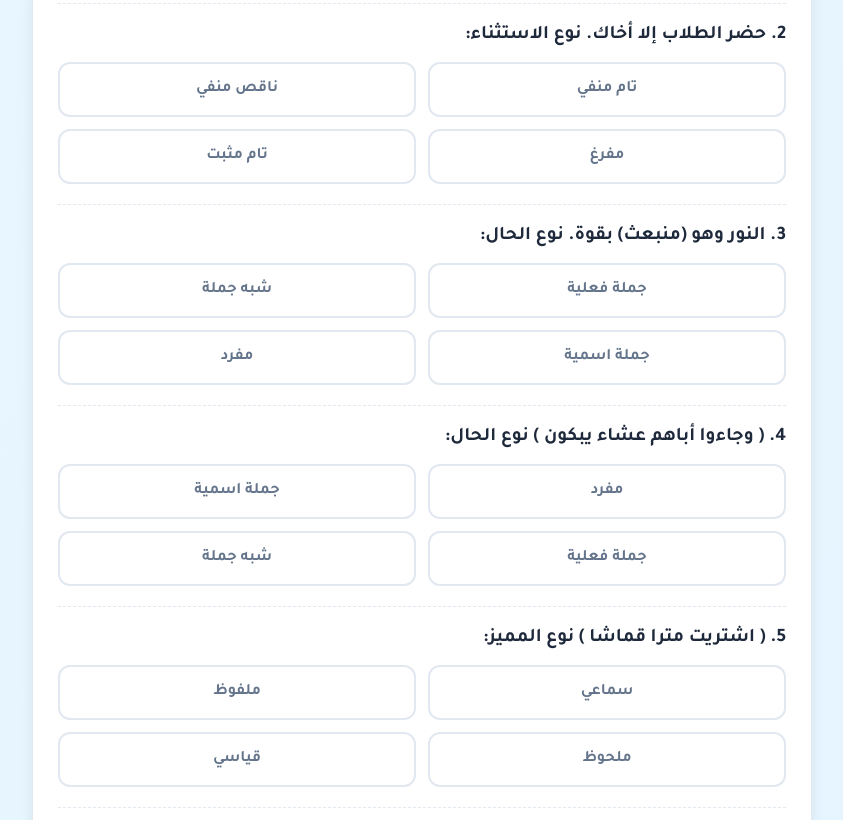
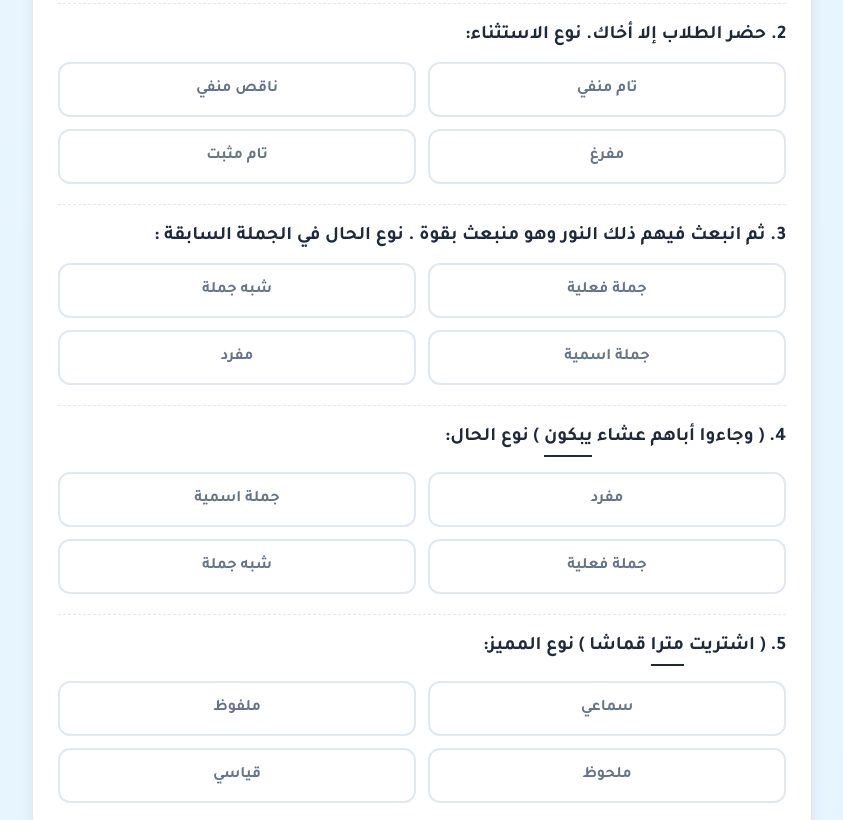
Before and after one commit to almutawasita4-bilhofuf/Arabic-3, a plain HTML site: page index.html in a window 1280 px wide. Shown: the part 5389-6209 px from the top of the page, without its empty margins (218-1061 px from the left). Drawn offline with Linux system fonts and the light colour scheme.

Commit message:
Update index.html

```diff
--- a/index.html
+++ b/index.html
@@ -204,6 +204,14 @@
             font-weight: 700;
             color: var(--text-main);
             margin-bottom: 15px;
+        }
+
+        /* تخصيص شكل الخط تحت الكلمات */
+        u {
+            text-decoration: none; /* إلغاء التسطير الافتراضي */
+            border-bottom: 2px solid #1e293b; /* خط منفصل بلون داكن */
+            padding-bottom: 6px; /* مسافة بين الكلمة والخط */
+            display: inline-block; /* لضمان ظهور المسافة بشكل صحيح */
         }
 
         .options-grid {
@@ -415,9 +423,9 @@
                 questions: [
                     { q: "تصدق الغني بصاع (قمحا). نوع التمييز:", options: ["مفرد", "جملة", "قياسي", "سماعي"], a: "مفرد" },
                     { q: "حضر الطلاب إلا أخاك. نوع الاستثناء:", options: ["تام مثبت", "تام منفي", "ناقص منفي", "مفرغ"], a: "تام مثبت" },
-                    { q: "النور وهو (منبعث) بقوة. نوع الحال:", options: ["جملة اسمية", "مفرد", "جملة فعلية", "شبه جملة"], a: "جملة اسمية" },
-                    { q: "( وجاءوا أباهم عشاء يبكون ) نوع الحال:", options: ["جملة فعلية", "مفرد", "جملة اسمية", "شبه جملة"], a: "جملة فعلية" },
-                    { q: "( اشتريت مترا قماشا ) نوع المميز:", options: ["ملفوظ", "ملحوظ", "قياسي", "سماعي"], a: "ملفوظ" },
+                    { q: "ثم انبعث فيهم ذلك النور وهو منبعث بقوة . نوع الحال في الجملة السابقة :", options: ["جملة اسمية", "مفرد", "جملة فعلية", "شبه جملة"], a: "جملة اسمية" },
+                    { q: "( وجاءوا أباهم عشاء <u>يبكون</u> ) نوع الحال:", options: ["جملة فعلية", "مفرد", "جملة اسمية", "شبه جملة"], a: "جملة فعلية" },
+                    { q: "( اشتريت <u>مترا</u> قماشا ) نوع المميز:", options: ["ملفوظ", "ملحوظ", "قياسي", "سماعي"], a: "ملفوظ" },
                     { q: "( ختمت بنت الشاطئ القرآن حفظا ) نوع المميز:", options: ["ملحوظ", "ملفوظ", "قياسي", "سماعي"], a: "ملحوظ" },
                     { q: "( لم يحفظ الطلاب القصيدة إلا خالدًا ) حكم النصب:", options: ["جائز", "واجب", "ممتنع", "حسب موقعه"], a: "جائز" },
                     { q: "يجحد الناس النعمة إلا (المؤمن). العلامة الإعرابية:", options: ["الفتحة", "الضمة", "الكسرة", "السكون"], a: "الفتحة" },
@@ -434,8 +442,8 @@
                     { q: "( الرياض كبرى المدن ) أسلوب تفضيل", options: ["صح", "خطأ"], a: "صح" },
                     { q: "تعد (لو) من أدوات الشرط التي تفيد الزمان", options: ["خطأ", "صح"], a: "خطأ" },
                     { q: "يصاغ اسم التفضيل من الفعل الثلاثي المثبت المبني للمعلوم", options: ["صح", "خطأ"], a: "صح" },
-                    { q: "من قواعد خط الرقعة كتابة الحروف ( هـ ) تحت السطر", options: ["خطأ", "صح"], a: "خطأ" },
-                    { q: "( بيت الله أقدس البيوت ) ما تحته خط المفضل", options: ["صح", "خطأ"], a: "صح" },
+                    { q: "( م ، ـهـ ، ح ، غ ) من الحروف التي ينزل جزء منها تحت السطر في خط الرقعة", options: ["صح", "خطأ"], a: "صح" },
+                    { q: "( <u>بيت الله</u> أقدس البيوت ) ما تحته خط المفضل", options: ["صح", "خطأ"], a: "صح" },
                     { q: "إذا دخل حرف الجر (من) على ( مَن ) تكتب ( ممن )", options: ["صح", "خطأ"], a: "صح" },
                     { q: "الفعل المنتهي بألف لينة أصلها واو يكتب بألف مقصورة", options: ["خطأ", "صح"], a: "خطأ" },
                     { q: "( يلعب الأطفال وهم مسرورين ) الواو هي واو العطف", options: ["خطأ", "صح"], a: "خطأ" }
```
